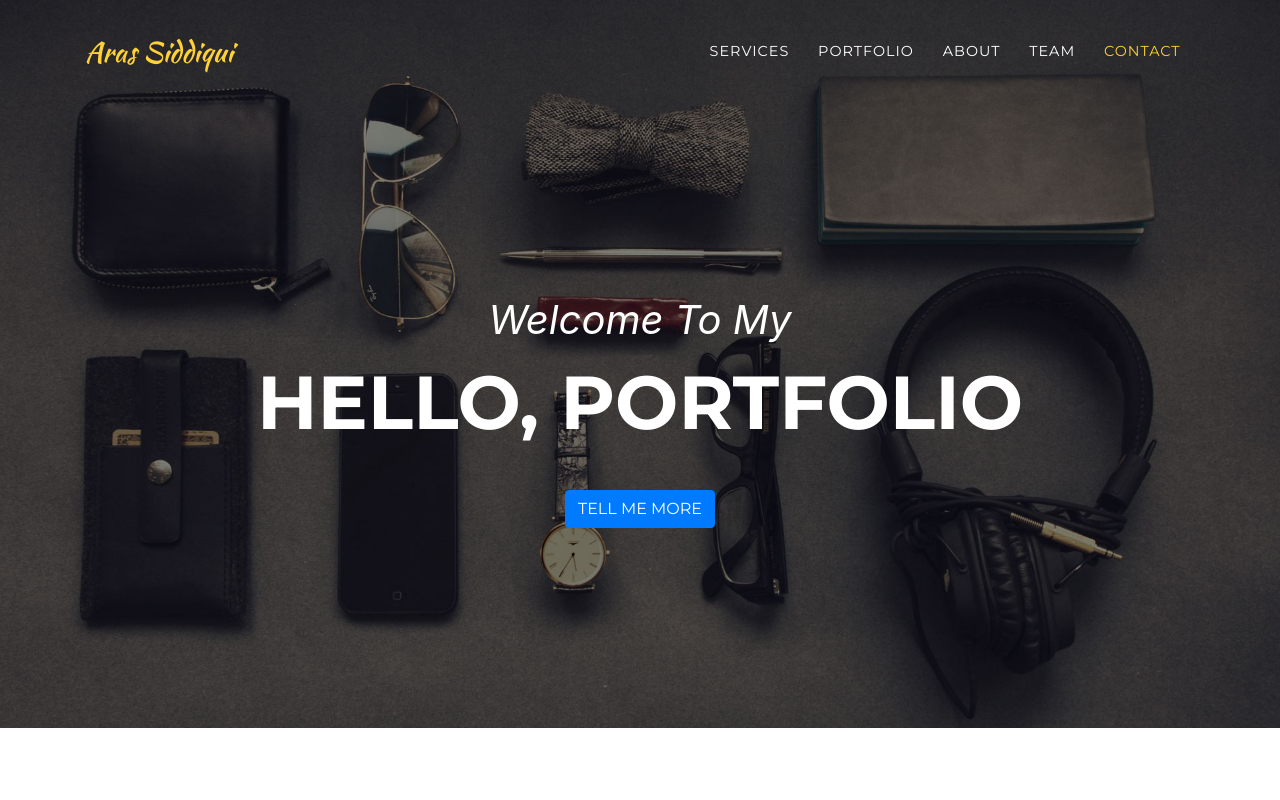
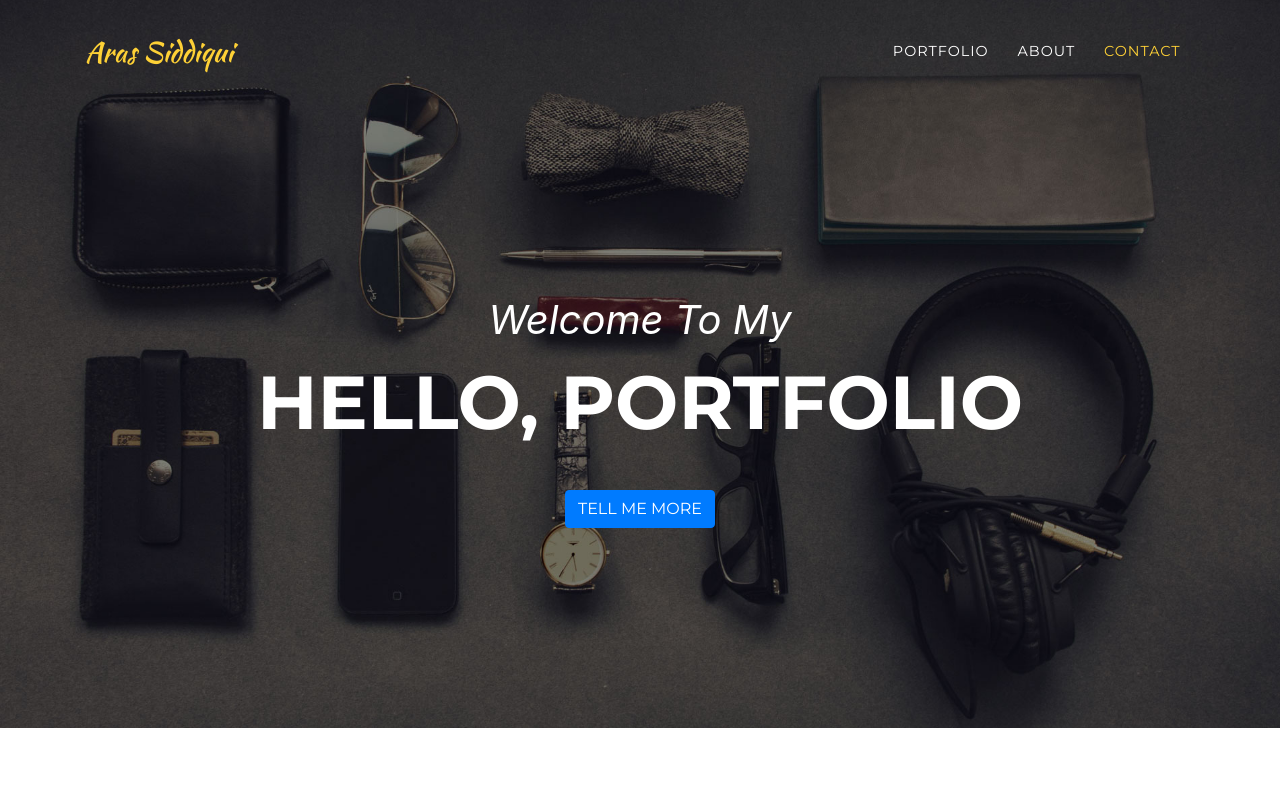
Before and after one commit to siddia/siddia.github.io, a website with bundled scripts: page index.html in a window 1280 px wide. Shown: the top 800 px of the page. Built offline with nearby package versions, Linux system fonts and the light colour scheme; a web font is replaced by a local one.

Commit message:
Update index.html

```diff
--- a/index.html
+++ b/index.html
@@ -38,16 +38,10 @@
         <div class="collapse navbar-collapse" id="navbarResponsive">
           <ul class="navbar-nav text-uppercase ml-auto">
             <li class="nav-item">
-              <a class="nav-link js-scroll-trigger" href="#services">Services</a>
-            </li>
-            <li class="nav-item">
               <a class="nav-link js-scroll-trigger" href="#portfolio">Portfolio</a>
             </li>
             <li class="nav-item">
               <a class="nav-link js-scroll-trigger" href="#about">About</a>
-            </li>
-            <li class="nav-item">
-              <a class="nav-link js-scroll-trigger" href="#team">Team</a>
             </li>
             <li class="nav-item">
               <a class="nav-link js-scroll-trigger" href="#contact">Contact</a>
```
